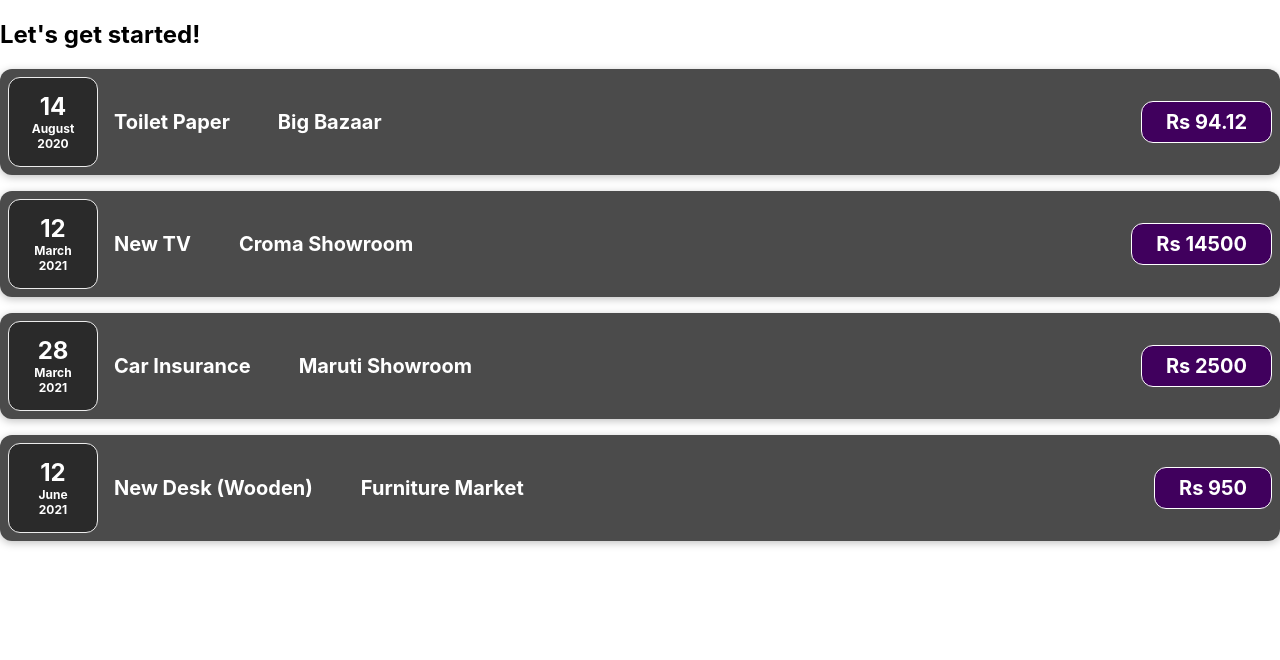
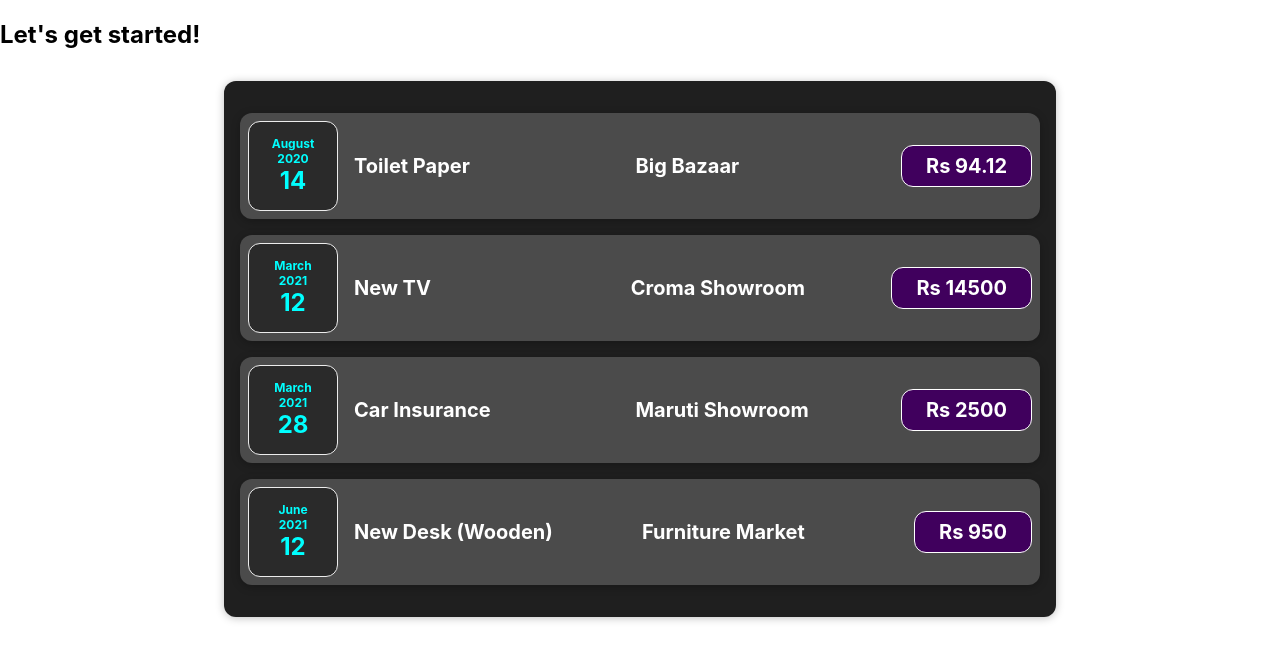
Before and after one commit to alishapaul01/First-React, a React (Create React App) app: page / in a window 1280 px wide. Shown: the top 660 px of the page. Built offline with nearby package versions, Linux system fonts and the light colour scheme.

Commit message:
Converted in Fat arrow

```diff
--- a/src/App.js
+++ b/src/App.js
@@ -1,8 +1,9 @@
 //import logo from './logo.svg';
 //import './App.css';
+import Expenses from './components/EXPENSES/Expenses';
 
-import ExpenseItem from './components/Expenseitem';
-function App() {
+
+const App=()=> {
   const expenses = [
     {
       id: 'e1',
@@ -36,26 +37,7 @@
   return (
     <div>
       <h2>Let's get started!</h2>
-      <ExpenseItem title={expenses[0].title}
-      amount={expenses[0].amount}
-      date={expenses[0].date}
-      location={expenses[0].location}>
-      </ExpenseItem>
-      <ExpenseItem title={expenses[1].title}
-      amount={expenses[1].amount}
-      date={expenses[1].date}
-      location={expenses[1].location}>
-      </ExpenseItem>
-      <ExpenseItem title={expenses[2].title}
-      amount={expenses[2].amount}
-      date={expenses[2].date}
-      location={expenses[2].location}>
-      </ExpenseItem>
-      <ExpenseItem title={expenses[3].title}
-      amount={expenses[3].amount}
-      date={expenses[3].date}
-      location={expenses[3].location}>
-      </ExpenseItem>
+      <Expenses items={expenses}/>
     </div>
   );
 }
--- a/src/components/ExpenseDate.css
+++ b/src/components/EXPENSES/ExpenseDate.css
@@ -5,7 +5,7 @@
     height: 5.5rem;
     border: 1px solid #ececec;
     background-color: #2a2a2a;
-    color: white;
+    color:aqua;
     border-radius: 12px;
     align-items: center;
     justify-content: center;
@@ -18,6 +18,7 @@
 
   .expense-date__year {
     font-size: 0.75rem;
+    font-weight: bold;
   }
 
   .expense-date__day {
--- a/src/components/ExpenseDate.js
+++ b/src/components/EXPENSES/ExpenseDate.js
@@ -1,14 +1,15 @@
 import './ExpenseDate.css';
 
-function ExpenseDate(props){
+const ExpenseDate=(props)=>{
     const month= props.date.toLocaleString('en-US', {month:'long'});
     const day= props.date.toLocaleString('en-US', {day:'2-digit'});
     const year= props.date.getFullYear();
 return(
     <div className="expense-date">
-        <div className="expense-date__day">{day}</div>
+
         <div className="expense-date__month">{month}</div>
         <div className="expense-date__year">{year}</div>
+        <div className="expense-date__day">{day}</div>
         </div>
 )
 }
--- a/src/components/ExpenseDetails.js
+++ b/src/components/EXPENSES/ExpenseDetails.js
@@ -1,10 +1,10 @@
  import './ExpenseItem.css';
-function ExpenseDetails(props){
+//import Card from './Card';
+const ExpenseDetails=(props)=>{
 
 return (
     <div className='expense-item__description'>
-        <div className='expense-item__title'>
-            <h2>{props.title}</h2></div>
+        <h2>{props.title}</h2>
         <div className='expense-item__location'>{props.location}</div>
         <div className='expense-item__price'>Rs {props.amount}</div>
     </div>
--- /dev/null
+++ b/src/components/EXPENSES/ExpenseItem.css
@@ -0,0 +1,68 @@
+.expense-item {
+  display: flex;
+  justify-content: space-between;
+  align-items: center;
+  box-shadow: 0 2px 8px rgba(0, 0, 0, 0.25);
+  padding: 0.5rem;
+  margin: 1rem 0;
+  border-radius: 12px;
+  background-color: #4b4b4b;
+
+}
+
+.expense-item__description {
+  display: flex;
+  flex-direction: column;
+  gap: 1rem;
+  align-items: flex-end;
+  flex-flow: column-reverse;
+  justify-content: flex-start;
+  flex: 1;
+}
+
+.expense-item h2 {
+  color: #3a3a3a;
+  font-size: 1.3rem;
+  flex: 1;
+  margin: 0 1rem;
+  color: white;
+}
+.expense-item__location{
+  color:white;
+  display:flex;
+  font-weight: bold;
+  text-align: left;
+  flex:1;
+}
+
+.expense-item__price {
+  font-size: 1rem;
+  font-weight: bold;
+  color: white;
+  background-color: #40005d;
+  border: 1px solid white;
+  padding: 0.5rem;
+  border-radius: 12px;
+}
+
+@media (min-width: 580px) {
+  .expense-item__description {
+    flex-direction: row;
+    align-items: center;
+    justify-content: flex-start;
+    flex: 1;
+  }
+
+  .expense-item__description h2 {
+    font-size: 1.25rem;
+  }
+  .expense-item__location {
+    font-size: 1.25rem;
+  }
+
+
+  .expense-item__price {
+    font-size: 1.25rem;
+    padding: 0.5rem 1.5rem;
+  }
+}
--- /dev/null
+++ b/src/components/EXPENSES/Expenseitem.js
@@ -0,0 +1,21 @@
+import './ExpenseItem.css';
+import './ExpenseDate';
+import ExpenseDate from './ExpenseDate';
+
+const ExpenseItem=(props)=>{
+
+    return (
+    <div className='expense-item'>
+        <ExpenseDate date={props.date}/>
+        <div className='expense-item__description'>
+        <h2>{props.title}</h2>
+        <div className='expense-item__location'>{props.location}</div>
+        <div className='expense-item__price'>Rs {props.amount}</div>
+    </div>
+
+    </div>
+    )
+}
+
+
+export default ExpenseItem;
--- /dev/null
+++ b/src/components/EXPENSES/Expenses.css
@@ -0,0 +1,9 @@
+.expenses {
+    padding: 1rem;
+    background-color: rgb(31, 31, 31);
+    margin: 2rem auto;
+    width: 50rem;
+    max-width: 95%;
+    border-radius: 12px;
+    box-shadow: 0 1px 8px rgba(0, 0, 0, 0.25);
+  }
--- /dev/null
+++ b/src/components/EXPENSES/Expenses.js
@@ -0,0 +1,28 @@
+import ExpenseItem from './Expenseitem';
+import './Expenses.css';
+
+import React from 'react';
+function Expenses(props){
+    return(
+    <div className="expenses">
+
+    <ExpenseItem title={props.items[0].title}
+      amount={props.items[0].amount}
+      date={props.items[0].date}
+      location={props.items[0].location} />
+      <ExpenseItem title={props.items[1].title}
+      amount={props.items[1].amount}
+      date={props.items[1].date}
+      location={props.items[1].location}/>
+      <ExpenseItem title={props.items[2].title}
+      amount={props.items[2].amount}
+      date={props.items[2].date}
+      location={props.items[2].location}/>
+      <ExpenseItem title={props.items[3].title}
+      amount={props.items[3].amount}
+      date={props.items[3].date}
+      location={props.items[3].location}/>
+    </div>
+    )
+}
+export default Expenses ;
--- a/src/components/ExpenseItem.css
+++ /dev/null
@@ -1,76 +0,0 @@
-.expense-item {
-    display: flex;
-    justify-content: space-between;
-    align-items: center;
-    box-shadow: 0 2px 8px rgba(0, 0, 0, 0.25);
-    padding: 0.5rem;
-    margin: 1rem 0;
-    border-radius: 12px;
-    background-color: #4b4b4b;
-    color:aquamarine;
-    font-weight: bold;
-  }
-
-  .expense-item__description {
-    display: flex;
-    flex-direction: column;
-    gap: 1rem;
-    align-items: flex-end;
-    flex-flow: column-reverse;
-    justify-content: flex-start;
-    flex: 1;
-  }
-  .expense-item__location{
-
-    font-size: 1rem;
-    flex: 2;
-    margin-left: 1rem;
-    color: white;
-    text-align: left;
-    }
-
-
-
-  .expense-item__price {
-    font-size: 1rem;
-    font-weight: bold;
-    color: white;
-    background-color: #40005d;
-    border: 1px solid white;
-    padding: 0.5rem;
-    border-radius: 12px;
-
-  }
-
-  .expense-item h2 {
-    font-size: 1rem;
-    flex: 2;
-    margin: 0 1rem;
-    color: white;
-  }
-
-
-
-
-  @media (min-width: 580px) {
-    .expense-item__description {
-      flex-direction: row;
-      align-items: center;
-      justify-content: flex-start;
-      flex: 1;
-    }
-
-    .expense-item__description h2 {
-      font-size: 1.25rem;
-    }
-
-    .expense-item__location{
-      font-size: 1.25rem;
-
-    }
-    .expense-item__price {
-      font-size: 1.25rem;
-      padding: 0.5rem 1.5rem;
-    }
-
-  }
--- a/src/components/Expenseitem.js
+++ /dev/null
@@ -1,17 +0,0 @@
-import './ExpenseItem.css';
-import './ExpenseDate';
-import ExpenseDate from './ExpenseDate';
-import ExpenseDetails from './ExpenseDetails';
-
-function ExpenseItem(props){
-
-    return (
-    <div className='expense-item'>
-        <ExpenseDate date={props.date}/>
-        <ExpenseDetails amount={props.amount} location={props.location} title={props.title}/>
-    </div>
-    )
-}
-
-
-export default ExpenseItem;
--- /dev/null
+++ b/src/components/UI/Card.css
@@ -0,0 +1,5 @@
+.card{
+    border-radius:12px;
+    box-shadow: 0 1px 8px rgba(0, 0, 0, 0.25);
+
+}
--- /dev/null
+++ b/src/components/UI/Card.js
@@ -0,0 +1,9 @@
+import React from 'react';
+import './Card.css';
+
+const Card=(props)=>{
+const classes= 'card' + props.className;
+    return <div className={classes}>{props.children}</div>
+}
+
+export default Card;
```
